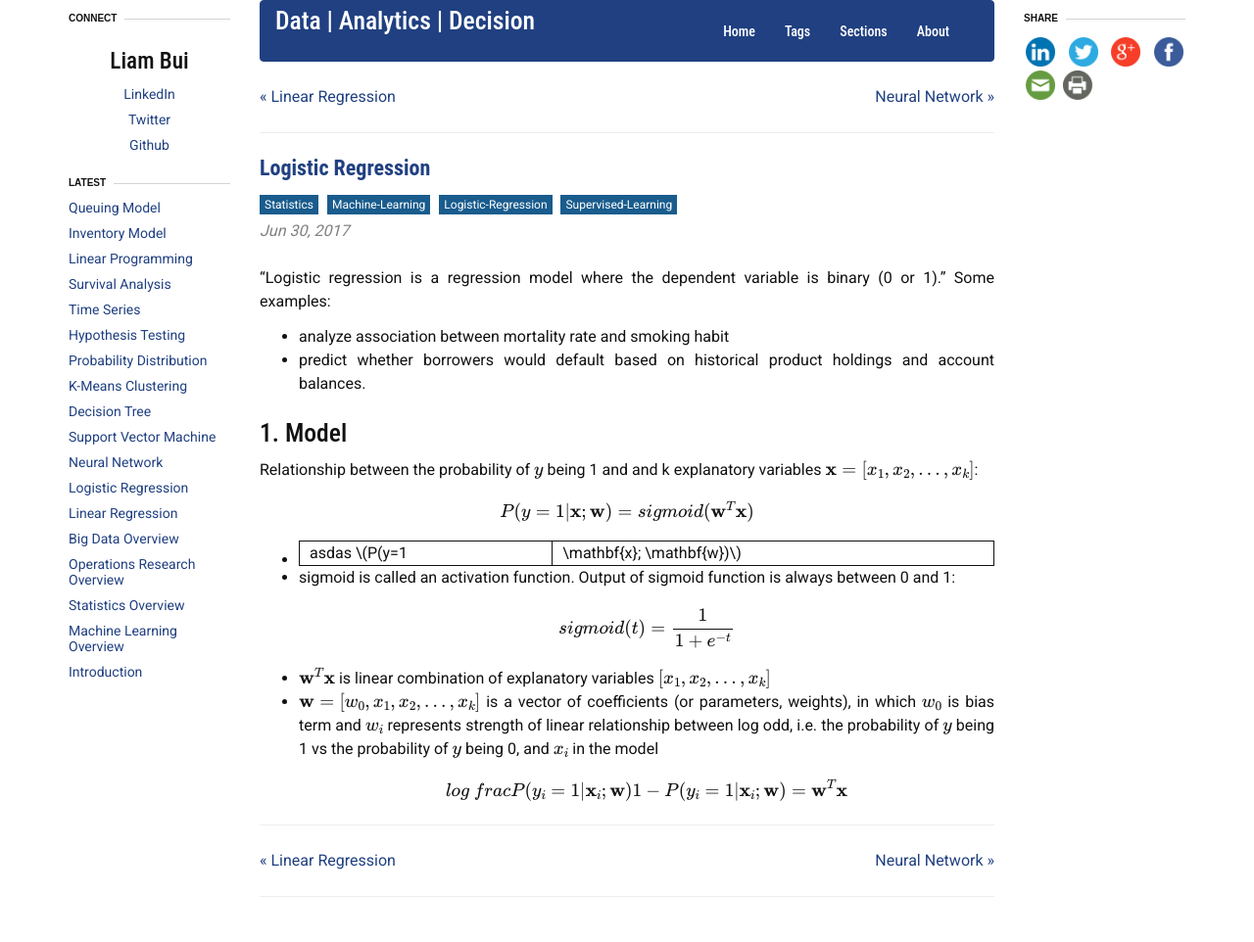
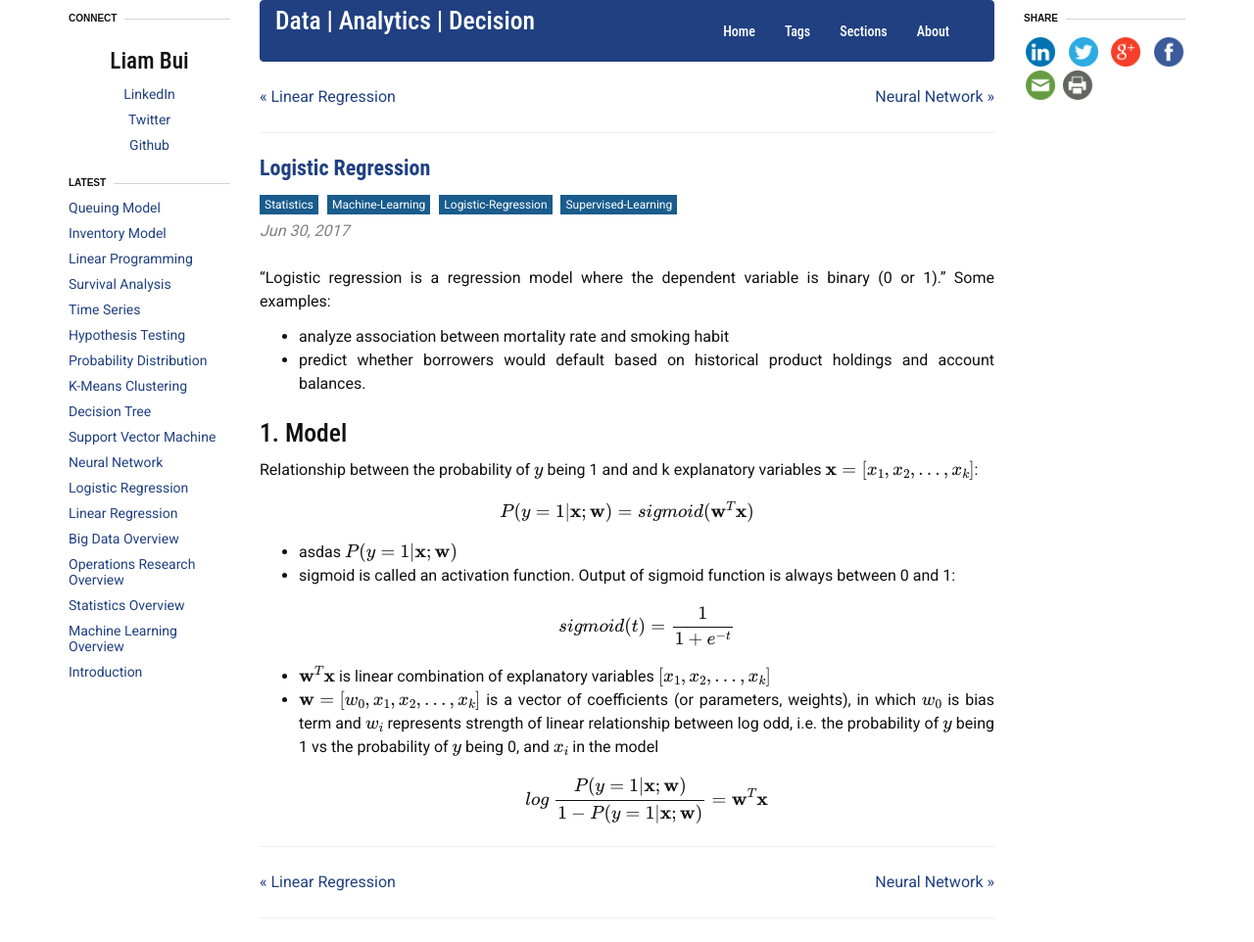
Before and after one commit to liambll/blog-archive, a Jekyll site: the page built from _posts/2017-06-30-logistics-regression.markdown, in a window 1280 px wide. Shown: the whole page at 98% size. Built offline with Jekyll 4.4.1, drawn with Linux system fonts in a browser that asks for light colours; nearby versions of some CDN libraries; formulas are drawn with MathJax 3; comment, search, counter and statistics services are not loaded; before the commit the page ends 940 px from its top, so only the background shows below that.

```diff
--- a/_posts/2017-06-30-logistics-regression.markdown
+++ b/_posts/2017-06-30-logistics-regression.markdown
@@ -24,7 +24,7 @@ Relationship between the probability of \\(y\\) being 1 and and k explanatory va
 P(y=1|\mathbf{x}; \mathbf{w}) = sigmoid(\mathbf{w}^T\mathbf{x})
 \\]
 
-* asdas \\(P(y=1|\mathbf{x}; \mathbf{w})\\)
+* asdas \\(P(y=1\|\mathbf{x}; \mathbf{w})\\)
 * sigmoid is called an activation function. Output of sigmoid function is always between 0 and 1:
 \\[
 sigmoid(t) = \frac{1}{1 + e^{-t}}
@@ -32,5 +32,5 @@ sigmoid(t) = \frac{1}{1 + e^{-t}}
 * \\(\mathbf{w}^T\mathbf{x}\\) is linear combination of explanatory variables \\([x_1, x_2, ..., x_k] \\)
 * \\(\mathbf{w} = [w_0, x_1, x_2, ..., x_k] \\) is a vector of coefficients (or parameters, weights), in which \\(w_0\\) is bias term and \\(w_i\\) represents strength of linear relationship between log odd, i.e. the probability of \\(y\\) being 1 vs the probability of \\(y\\) being 0, and \\(x_i\\) in the model
 \\[
-log~frac{P(y\_i = 1 | \mathbf{x}\_i; \mathbf{w})}{1 - P(y\_i = 1 | \mathbf{x}\_i; \mathbf{w})} = \mathbf{w}^T\mathbf{x}
+log~\frac{P(y = 1 | \mathbf{x}; \mathbf{w})}{1 - P(y = 1 | \mathbf{x}; \mathbf{w})} = \mathbf{w}^T\mathbf{x}
 \\]
```
